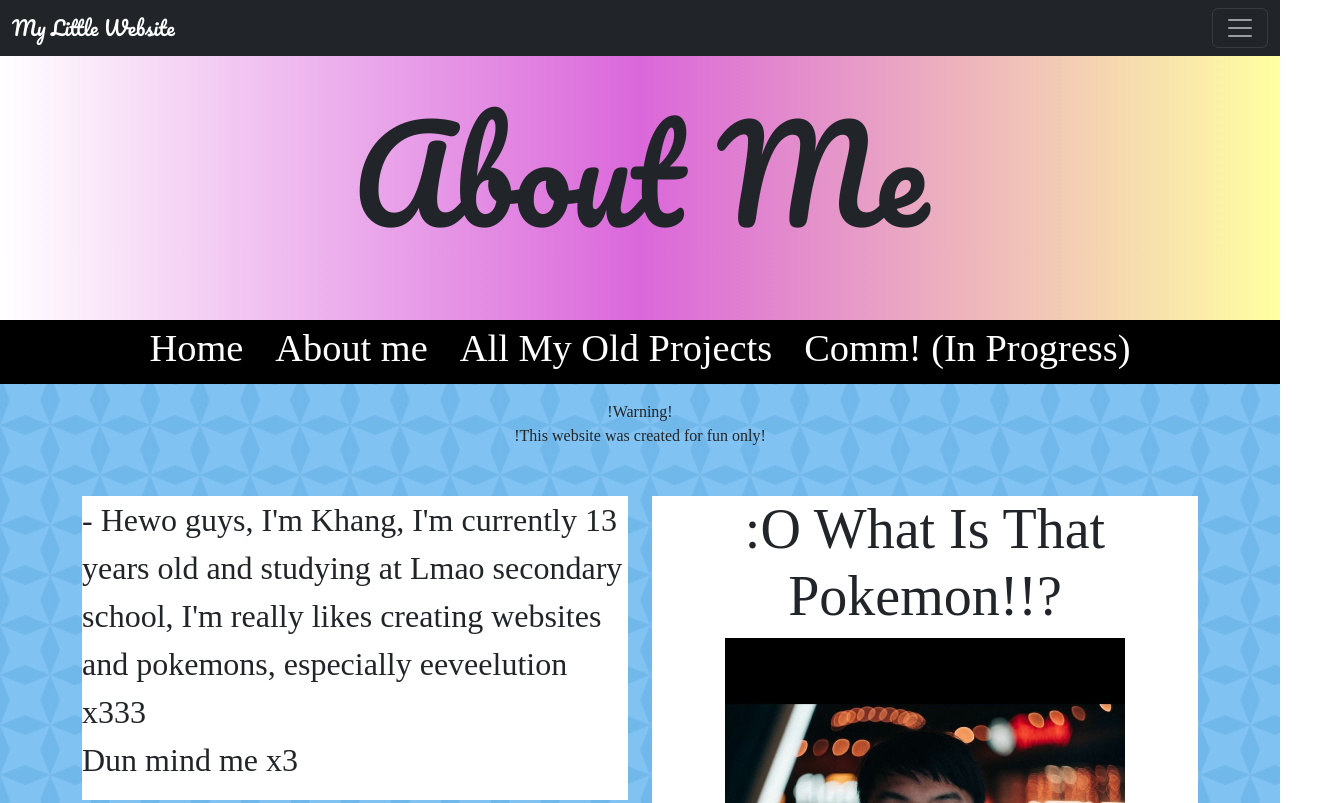
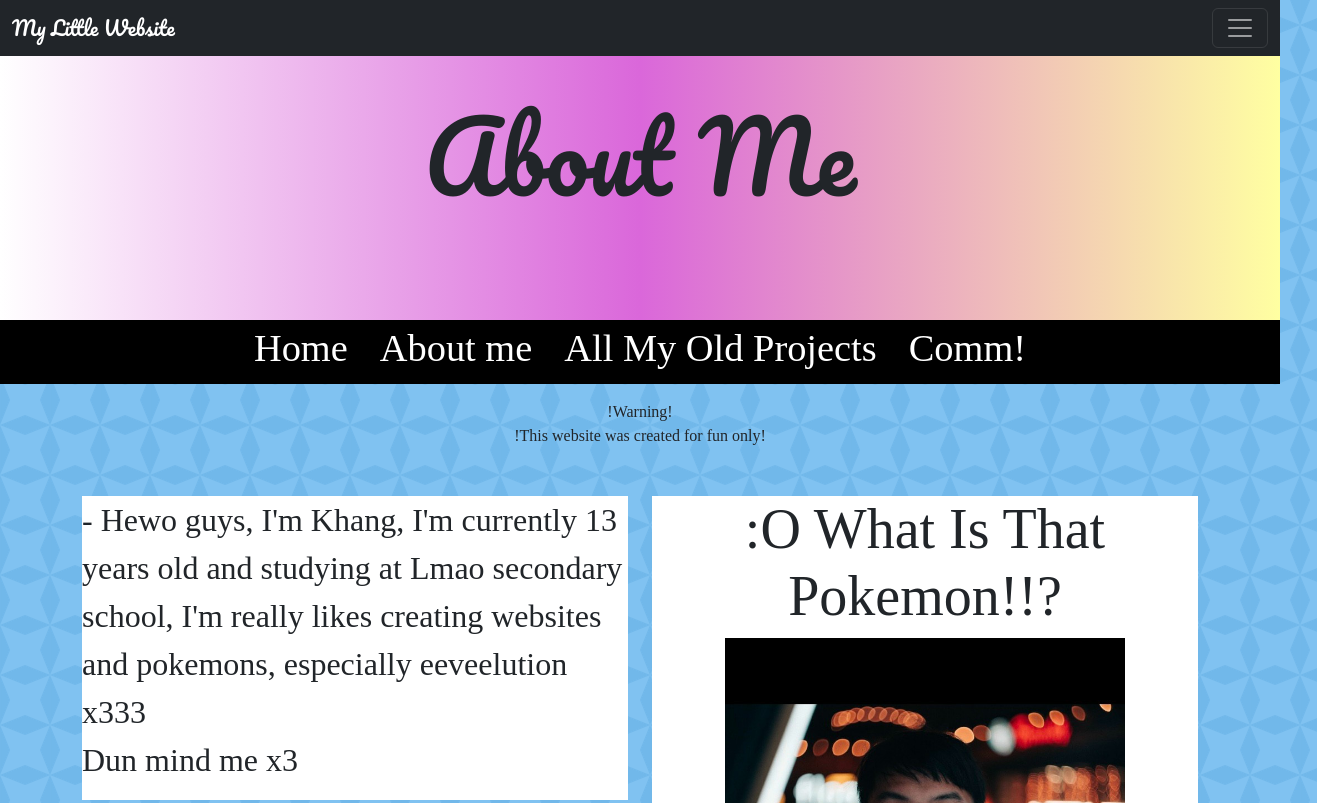
Before and after one commit to KhangIsME/about-me, a plain HTML site: page index.html in a window 1280 px wide. Shown: the top 803 px of the page, 1317 px wide, since content can reach past the window. Drawn offline with nearby package versions, Linux system fonts and the light colour scheme; a script that the page names is missing; a web font is replaced by a local one.

Commit message:
Update index.html

```diff
--- a/index.html
+++ b/index.html
@@ -17,7 +17,7 @@
     <div class="menu-up">
       <nav class="navbar navbar-dark bg-dark fixed-top">
         <div class="container-fluid">
-          <a class="navbar-brand colour font" href="https://khangisme.github.io/home/">My Little Website</a>
+          <a class="navbar-brand colour font" href="#">My Little Website</a>
           <button class="navbar-toggler" type="button" data-bs-toggle="offcanvas" data-bs-target="#offcanvasDarkNavbar"
             aria-controls="offcanvasDarkNavbar" aria-label="Toggle navigation">
             <span class="navbar-toggler-icon"></span>
@@ -32,16 +32,16 @@
             <div class="offcanvas-body">
               <ul class="navbar-nav justify-content-end flex-grow-1 pe-3">
                 <li class="nav-item">
-                  <a class="nav-link active colour" aria-current="page" href="https://khangisme.github.io/home/" style="font-size: 2rem" ;>Home</a>
+                  <a class="nav-link active colour" aria-current="page" href="#" style="font-size: 2rem" ;>Home</a>
                 </li>
                 <li class="nav-item">
-                  <a class="nav-link colour" href="https://khangisme.github.io/about-me/" style="font-size: 2rem" ;>About Me</a>
+                  <a class="nav-link colour" href="#" style="font-size: 2rem" ;>About Me</a>
                 </li>
                 <li class="nav-item">
-                  <a class="nav-link colour" href="https://khangisme.github.io/old-project/" style="font-size: 2rem" ;>All My Old Projects </a>
+                  <a class="nav-link colour" href="#" style="font-size: 2rem" ;>All My Old Projects </a>
                 </li>
                 <li class="nav-item">
-                  <a class="nav-link colour" href="#" style="font-size: 2rem" ;>Comm! (In Progress)</a>
+                  <a class="nav-link colour" href="#" style="font-size: 2rem" ;>Comm!</a>
                 </li>
               </ul>
               <form class="d-flex mt-3" role="search">
@@ -53,14 +53,14 @@
         </div>
       </nav>
     </div>
-    <div class="body0">
-      <h3 class="font">About Me</h3>
+    <div class="body0" style="display: flex; justify-content: center; align-items: center;">
+      <h1 class="font">About Me</h1>
     </div>
     <div class="menu-down">
-      <a class="colour" href="https://khangisme.github.io/home/" style="text-decoration: none; padding-right: 2rem;">Home</a>
-      <a class="colour" href="https://khangisme.github.io/about-me/" style="text-decoration: none; padding-right: 2rem;">About me</a>
-      <a class="colour" href="https://khangisme.github.io/old-project/" style="text-decoration: none;">All My Old Projects </a>
-      <a class="colour" href="#" style="text-decoration: none; padding-left: 2rem;">Comm! (In Progress)</a>
+      <a class="colour" href="#" style="text-decoration: none; padding-right: 2rem;">Home</a>
+      <a class="colour" href="#" style="text-decoration: none; padding-right: 2rem;">About me</a>
+      <a class="colour" href="#" style="text-decoration: none;">All My Old Projects </a>
+      <a class="colour" href="#" style="text-decoration: none; padding-left: 2rem;">Comm!</a>
     </div>
     <p style="margin-top: 1rem;">!Warning! <br> !This website was created for fun only!</p>
   </div>
@@ -77,7 +77,7 @@
             </div>
             <div class="bo2">
               <h1 style="font-size: 4.5rem;">My Patreons Uwu</h1>
-              <div class="container">
+              <div class="friend container">
                 <section>
                   <div class="row">
                     <div class="col-lg-6 col-sm" style="min-height: 300px;">
@@ -107,8 +107,7 @@
               <p style="font-size: 2rem; text-align: start;">He is my teacher and also the person who inspired me to learn how to make websites :3</p>
             </div>
             <div class="bo4">
-              <h1 style="font-size: 5rem;">TY FOR VISITING My WEBSITE x3 <br> 💕💕💕💕</h1>
-            </div>
+              <h1 style="font-size: 12vw;">TY FOR VISITING My WEBSITE x3 <br> 💕💕💕💕</h1>
           </div>
         </div>
       </section>
```
